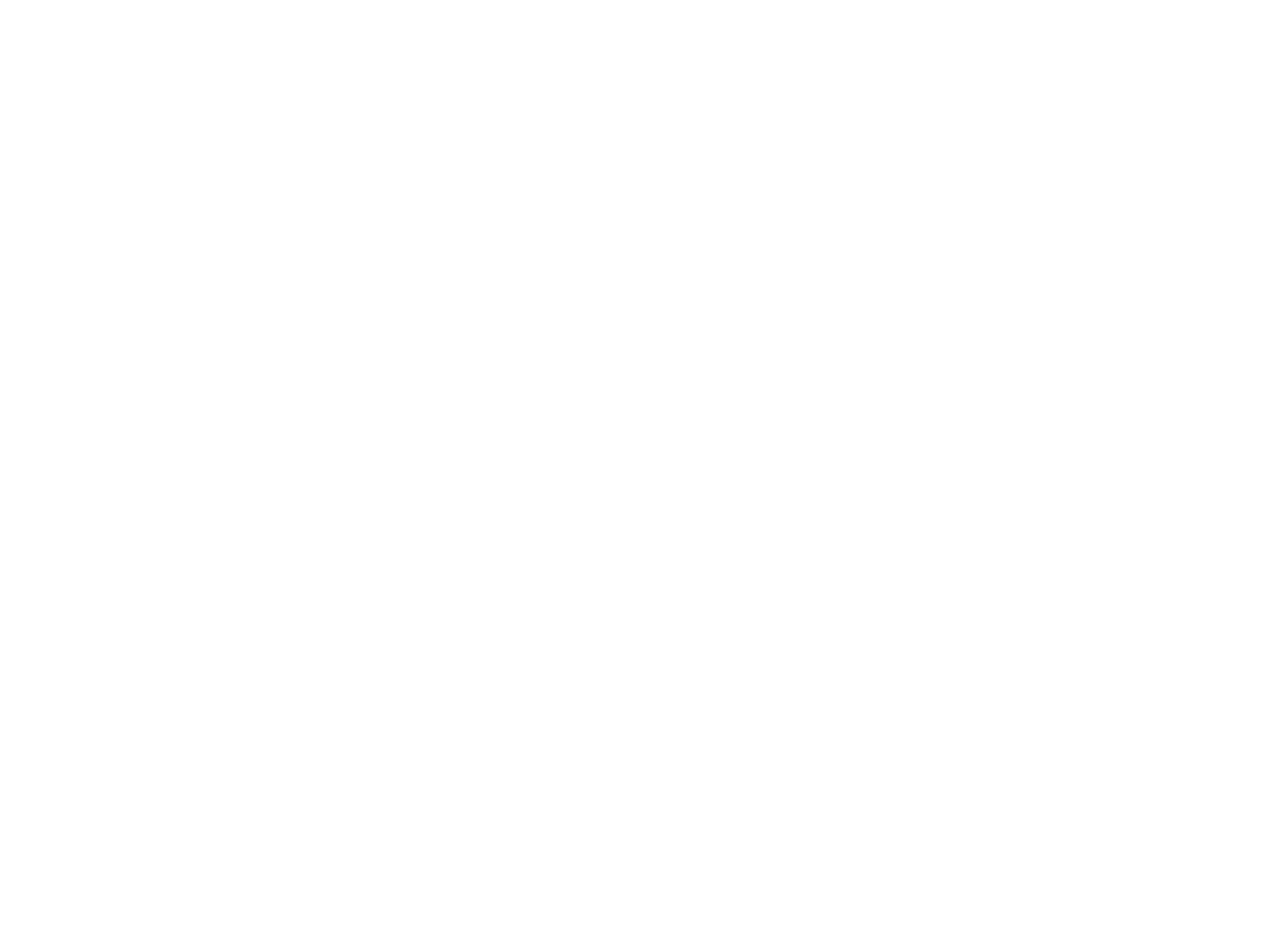
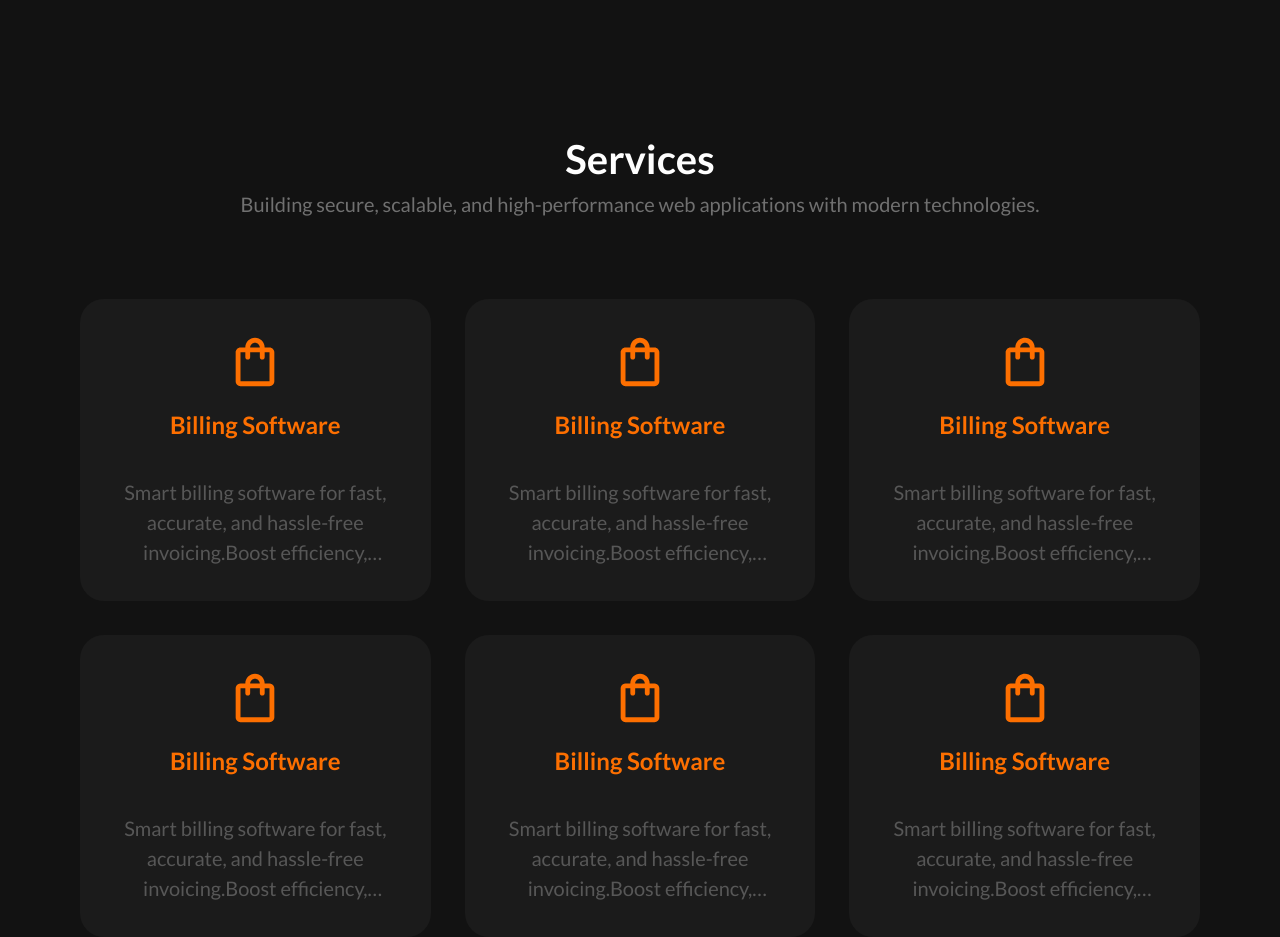
Before and after one commit to aravind-balaji-28/portfolio, a Next.js app: page / in a window 1280 px wide. Shown: the part 840-1777 px from the top of the page. Before the commit the page ends 819 px from the top, so only its background shows below. Built offline with nearby package versions, Linux system fonts and the light colour scheme.

Commit message:
update service

```diff
--- a/app/components/SectionHeading/index.tsx
+++ b/app/components/SectionHeading/index.tsx
@@ -16,7 +16,7 @@
     <div className={`${className} flex flex-col items-center text-center`}>
       <Typography
         variant="h2"
-        className="text-[2.5rem] text-[var(--white-light)]"
+        className="text-[var(--white-light)] text-[24px] md:text-[32px] lg:text-[40px]"
       >
         {title}
       </Typography>
@@ -24,7 +24,7 @@
       {description !== "" &&
         <Typography
           variant="h6"
-          className="text-[var(--white-dark-active)]"
+          className="text-[var(--white-dark-active)] text-[16px] md:text-[18px] lg:text-[20px]"
         >
           {description}
         </Typography>}
--- a/app/page.tsx
+++ b/app/page.tsx
@@ -174,8 +174,7 @@
           <div className="profile__right flex items-center justify-center w-full">
             <div className="relative flex items-center justify-center bg-[var(--dark-grey)] rounded-full w-[320px] h-[320px] md:w-[410px] md:h-[410px] lg:w-[480px] lg:h-[480px]">
               <div className="absolute bottom-[0] w-full">
-                <Image className="w-full h-full rounded-full object-cover grayscale hover:scale-105 transition-transform duration-300
-" src="/img/profile-img.png" alt="Logo" width={300}
+                <Image className="w-full h-full rounded-full object-cover grayscale" src="/img/profile-img.png" alt="Logo" width={300}
                   height={200}
                 />
               </div>
@@ -183,28 +182,28 @@
           </div>
         </div>
         {/* Service Section */}
-        {/* <div className="service flex flex-col items-center justify-center gap-[80px]">
+        <div className="service flex flex-col items-center justify-center gap-[80px]">
           <SectionHeading title="Services" description="Building secure, scalable, and high-performance web applications with modern technologies." />
-          <div className="grid grid-cols-1 gap-[2.125rem] place-items-stretch">
+          <div className="grid grid-cols-2 lg:grid-cols-3 gap-[16px] lg:gap-[22px] lg:gap-[34px] place-items-stretch">
             {SERVICES.map((service, index) => {
               const Icon = service.icon;
               return (
                 <div
                   key={index}
-                  className="flex flex-col items-center justify-center  gap-[2.125rem]
-                   bg-[var(--dark-grey)] rounded-[1.5rem] p-[2.125rem]
+                  className="flex flex-col items-center justify-center gap-[16px] md:gap-[24px] lg:gap-[34px]
+                   bg-[var(--dark-grey)] rounded-[16px] md:rounded-[22px] lg:rounded-[24px] p-[22px] lg:p-[32px] lg:p-[34px]
                    w-full max-w-[24.979rem]"
                 >
-                  <div className="flex flex-col items-center gap-[1rem]">
-                    <Icon className="!w-[3.642rem] !h-auto" />
-                    <Typography variant="h5" className="text-[var(--orange-normal)]">
+                  <div className="flex flex-col items-center gap-[8px] md:gap-[12px] lg:gap-[16px]">
+                    <Icon className="!w-[34px] md:!w-[46px] lg:!w-[58px] !h-auto" />
+                    <Typography variant="h5" className="text-[var(--orange-normal)] text-center text-[20px] md:text-[22px] lg:text-[24px] leading-normal">
                       {service.title}
                     </Typography>
                   </div>
                   <Typography
                     variant="h6"
                     title={service.description}
-                    className="text-[var(--white-darker)] text-center line-clamp-3"
+                    className="text-[var(--white-darker)] text-center line-clamp-2 md:line-clamp-3 lg:line-clamp-3 text-[16px] md:text-[18px] lg:text-[20px] leading-normal"
                   >
                     {service.description}
                   </Typography>
@@ -212,7 +211,7 @@
               );
             })}
           </div>
-        </div> */}
+        </div>
         {/* About Me Section */}
         {/* <div className="about flex flex-col items-center justify-center gap-[80px]">
           <SectionHeading className='about__heading' title="About Me" description="MERN stack developer with 4 years of experience building scalable, full-stack web applications." />
```
